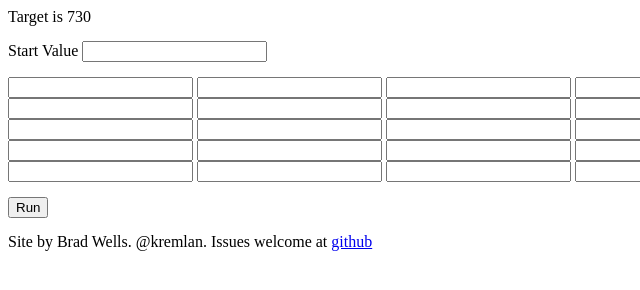
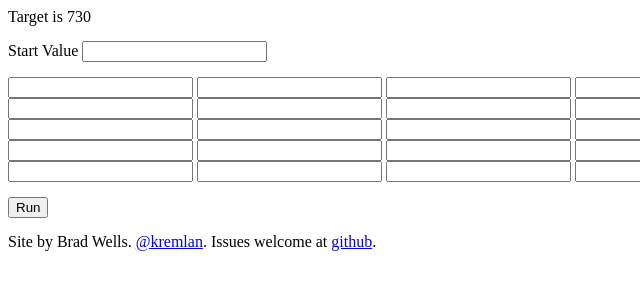
Before and after one commit to bwells/seva-engine, a plain HTML site: page index.html in a window 1280 px wide. Shown: the full height of the page, 0-640 px from the left. Drawn offline with Linux system fonts and the light colour scheme.

Commit message:
Adding twitter link.

```diff
--- a/index.html
+++ b/index.html
@@ -54,7 +54,9 @@
 
 
 <div class="container" id="footer">
-    Site by Brad Wells. @kremlan. Issues welcome at <a href="https://github.com/bwells/seva-engine/issues/new">github</a>
+    Site by Brad Wells.
+    <a href="https://twitter.com/kremlan">@kremlan</a>.
+    Issues welcome at <a href="https://github.com/bwells/seva-engine/issues/new">github</a>.
 </div>
 
 <script>
```
